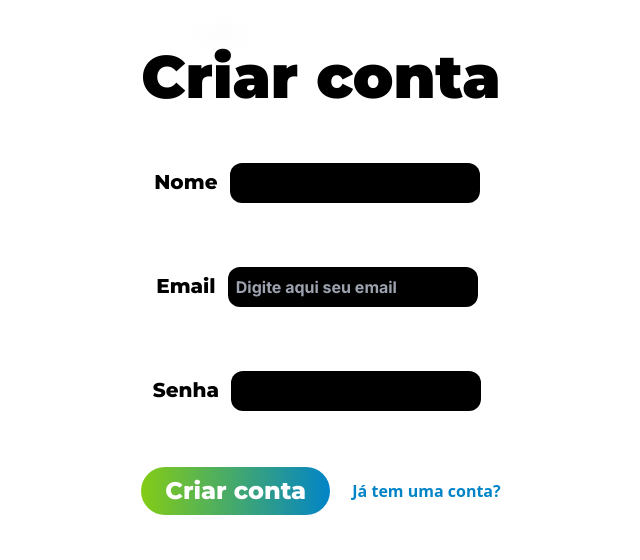
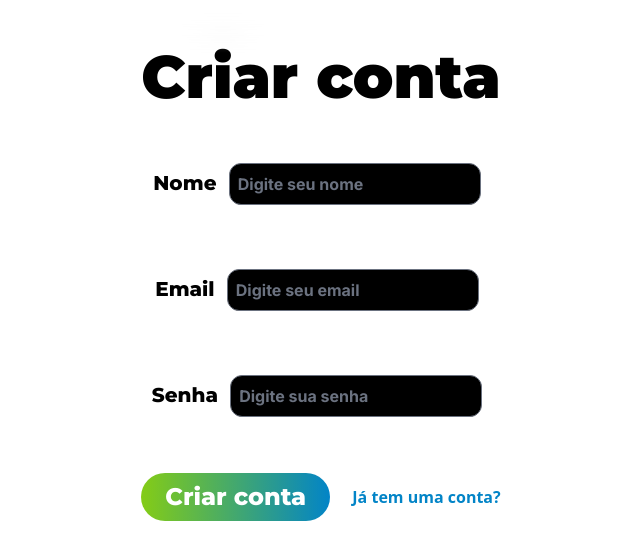
Before and after one commit to hiarthurbr/euodeiophp, a PHP site: page /login/create.php in a window 1280 px wide. Shown: the part 73-633 px from the top of the page, without its empty margins (319-959 px from the left). Run offline with PHP 8.4, Linux system fonts and the light colour scheme; some libraries are stand-ins or nearby versions.

Commit message:
general fixes

```diff
--- a/gallery/login/create.php
+++ b/gallery/login/create.php
@@ -2,25 +2,8 @@
 <html lang="en">
 
 <head>
-  <meta charset="UTF-8">
-  <meta name="viewport" content="width=device-width, initial-scale=1.0">
-  <title>Signup</title>
-  <link rel="preconnect" href="https://fonts.googleapis.com">
-  <link rel="preconnect" href="https://fonts.gstatic.com" crossorigin>
-  <link
-    href="https://fonts.googleapis.com/css2?family=Inter:wght@100;200;300;400;500;600;700;800;900&family=Montserrat:ital,wght@0,100;0,200;0,300;0,400;0,500;0,600;0,700;0,800;0,900;1,100;1,200;1,300;1,400;1,500;1,600;1,700;1,800;1,900&display=swap"
-    rel="stylesheet">
-  <script src="https://cdn.tailwindcss.com"></script>
-  <script>
-    tailwind.config = {
-      theme: {
-        fontFamily: {
-          Inter: [ 'Inter', 'sans-serif' ],
-          Montserrat: [ 'Montserrat', 'sans-serif' ],
-        }
-      }
-    }
-  </script>
+  <title>Criar conta</title>
+  <?php require_once "../__tailwind_head.php" ?>
   <?php
   include_once "../conexao.php";
 
@@ -93,17 +76,17 @@
       <h1 class="font-Montserrat font-black text-6xl">Criar conta</h1>
       <div>
         <label for="name" class="font-Montserrat font-extrabold text-xl">Nome</label>
-        <input type="text" name="name" value="<?php if (isset($_POST['name']))
+        <input type="text" name="name" placeholder="Digite seu nome" value="<?php if (isset($_POST['name']))
           echo $_POST['name'] ?>" class="bg-black text-white m-2 p-2 rounded-xl font-Inter font-bold" required>
         </div>
         <div>
           <label for="email" class="font-Montserrat font-extrabold text-xl">Email</label>
-          <input type="email" name="email" placeholder="Digite aqui seu email" value="<?php if (isset($_POST['email']))
+          <input type="email" name="email" placeholder="Digite seu email" value="<?php if (isset($_POST['email']))
           echo $_POST['email'] ?>" class="bg-black text-white m-2 p-2 rounded-xl font-Inter font-bold" required>
         </div>
         <div>
           <label for="pwd" class="font-Montserrat font-extrabold text-xl">Senha</label>
-          <input type="password" name="pwd" value="<?php if (isset($_POST['pwd']))
+          <input type="password" name="pwd" placeholder="Digite sua senha" value="<?php if (isset($_POST['pwd']))
           echo $_POST['pwd'] ?>" class="bg-black text-white m-2 p-2 rounded-xl font-Inter font-bold" required>
         </div>
         <div class="flex flex-row items-center justify-between w-full">
```
Also changed, not shown: gallery/login/index.php (+4 -21 lines), gallery/gallery/static/169577176865136c78129332.72375068.jpeg (added), gallery/gallery/static/169577176865136c78132567.52256077.jpeg (added), gallery/gallery/static/169577176865136c78136a80.69916915.jpeg (added), gallery/gallery/static/169577176865136c78140796.22929238.jpeg (added), gallery/gallery/static/169577176865136c78147ac2.96905684.jpeg (added), gallery/gallery/static/169577176865136c7814e6a1.35709750.jpeg (added), gallery/gallery/static/169577176865136c78157ec5.85520322.jpeg (added), gallery/gallery/static/169577176865136c7815bbe9.90398932.jpeg (added), gallery/gallery/static/169577176865136c78164dd3.54181715.jpeg (added), gallery/gallery/static/169577176865136c7816af73.98396510.jpeg (added).
